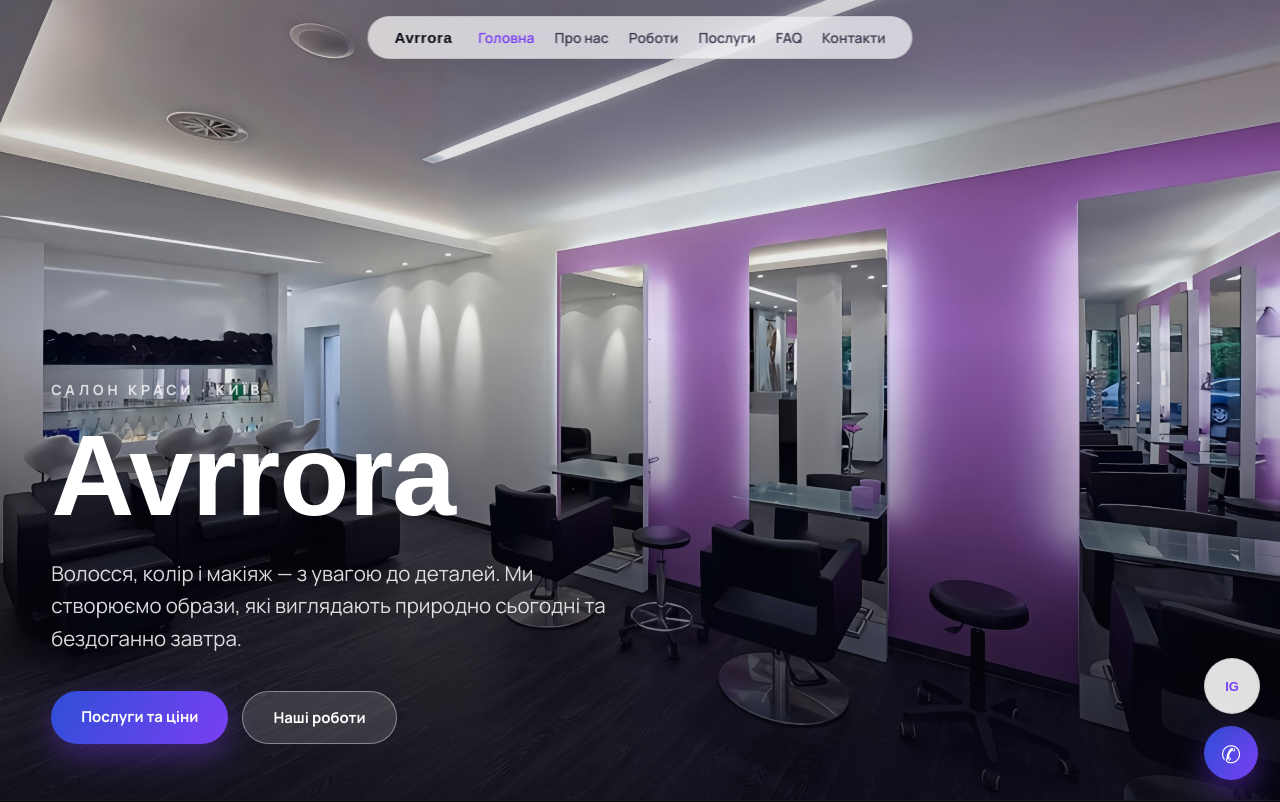
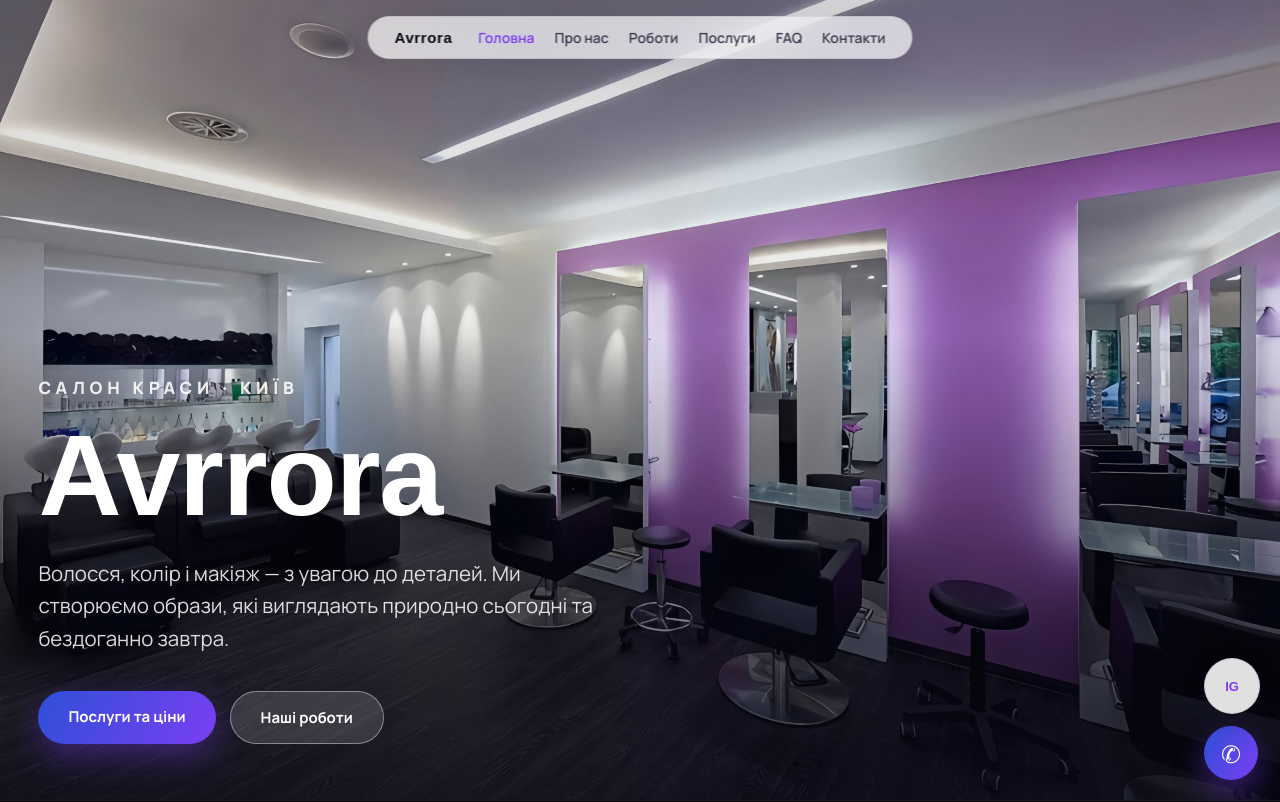
Before and after one commit to zhenyasichkar-ship-it/avrrora-salon, a plain HTML site: page index.html in a window 1280 px wide. Shown: the top 802 px of the page. Drawn offline with Linux system fonts and the light colour scheme; a web font is replaced by a local one.

Commit message:
Home: shift hero text left, beef up the overline
Widen the hero content container from min(1200px,92vw) to
min(1500px,94vw) so the text block starts ~150px further left on large
screens, and raise the overline from 14px/700 to 17px/800 with a touch
more opacity.

Co-Authored-By: Claude Fable 5 <noreply@anthropic.com>

```diff
--- a/index.html
+++ b/index.html
@@ -55,8 +55,8 @@ a{color:#2f4fd8;text-decoration:none;transition:color .3s;} a:hover{color:#7a3ff
     </div>
   </div>
   <div class="avr-hero-fade" style="position:absolute;inset:0;background:linear-gradient(180deg, rgba(11,11,30,0.18) 0%, rgba(11,11,30,0.05) 42%, rgba(8,8,20,0.55) 82%, rgba(8,8,20,0.78) 100%);"></div>
-  <div class="avr-hero-content" style="position:relative;width:min(1200px,92vw);margin:0 auto;padding:0 0 7vh;color:#fff;animation:heroIn 1.1s cubic-bezier(.22,.61,.21,1) both;">
-    <p class="avr-hero-overline" style="margin:0 0 18px;font-size:14px;font-weight:700;letter-spacing:.28em;text-transform:uppercase;color:rgba(255,255,255,0.78);">Салон краси · Київ</p>
+  <div class="avr-hero-content" style="position:relative;width:min(1500px,94vw);margin:0 auto;padding:0 0 7vh;color:#fff;animation:heroIn 1.1s cubic-bezier(.22,.61,.21,1) both;">
+    <p class="avr-hero-overline" style="margin:0 0 18px;font-size:17px;font-weight:800;letter-spacing:.28em;text-transform:uppercase;color:rgba(255,255,255,0.88);">Салон краси · Київ</p>
     <h1 class="avr-hero-title" style="margin:0;font-family:'Unbounded',sans-serif;font-weight:600;font-size:clamp(56px,9vw,132px);line-height:1.02;letter-spacing:-0.01em;">Avrrora</h1>
     <p id="cms-hero-tagline" class="avr-hero-tagline" style="margin:22px 0 0;max-width:560px;font-size:clamp(17px,1.6vw,21px);line-height:1.6;color:rgba(255,255,255,0.85);text-wrap:pretty;">Волосся, колір і макіяж — з увагою до деталей. Ми створюємо образи, які виглядають природно сьогодні та бездоганно завтра.</p>
     <div class="avr-hero-cta" style="display:flex;gap:14px;margin-top:36px;flex-wrap:wrap;">
```
